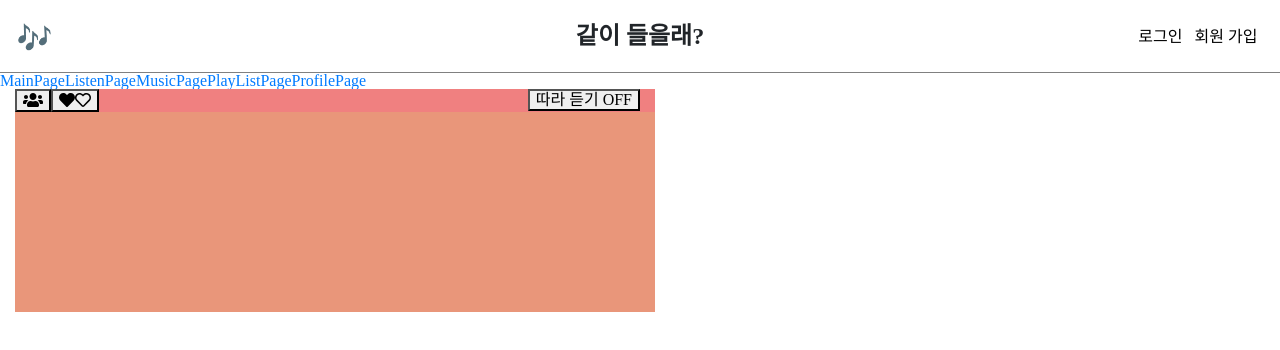
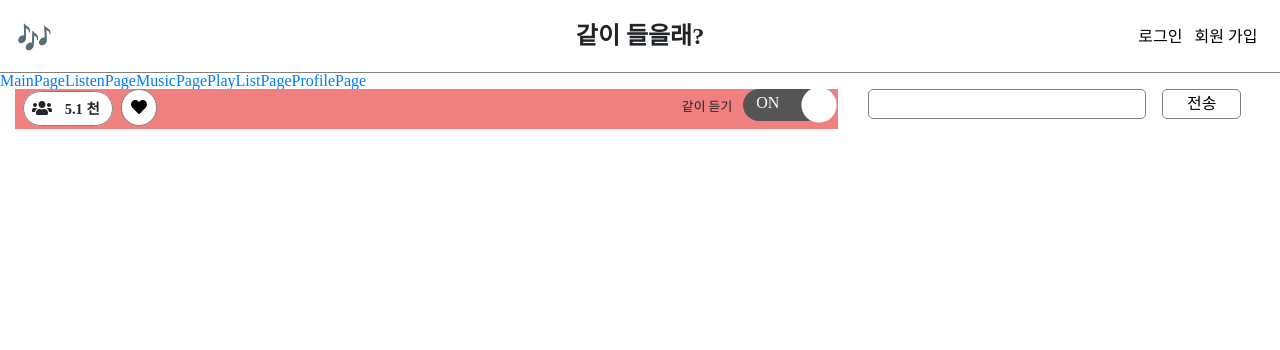
Before and after one commit to snaag/listen-with-me, a React (Create React App) app: page /listen in a window 1280 px wide. Shown: the top 350 px of the page. Built offline with nearby package versions, Linux system fonts and the light colour scheme.

Commit message:
:shirt: 실시간 청취자 수, 좋아요 버튼, 토글 CSS 함

```diff
--- a/src/components/pages/listen/ListenPage.jsx
+++ b/src/components/pages/listen/ListenPage.jsx
@@ -5,17 +5,18 @@ import Menu from './components/Menu';
 import VideoView from './components/VideoView';
 import ChatContainer from './containers/ChatContainer';
 import PlayList from './components/playlist/PlayList';
+import '../../../css/Listen.css';
 
 const ListenPage = ({ isAlong }) => {
   return (
     <div className="container-fluid">
       <div className="row">
-        <div className="col">
+        <div className="col-8">
           <Menu />
           <VideoView />
         </div>
-        <div className="col">
-          {/* {isAlong && <ChatContainer />} */}
+        <div className="col-4 interaction">
+          {isAlong && <ChatContainer />}
           {!isAlong && <PlayList />}
         </div>
       </div>
--- a/src/components/pages/listen/components/Along.jsx
+++ b/src/components/pages/listen/components/Along.jsx
@@ -7,9 +7,22 @@ const Along = ({ isAlong, updateIsAlong }) => {
 
   return (
     <>
-      <button onClick={updateIsAlongStatus}>
-        따라 듣기 {isAlong ? 'OFF' : 'ON'}
-      </button>
+      <div className="along">
+        <span className="along__title">같이 듣기</span>
+        <div className="along__inner">
+          <input
+            type="checkbox"
+            checked={isAlong}
+            onClick={updateIsAlongStatus}
+          />
+          <label htmlFor="" className="along__on">
+            ON
+          </label>
+          <label htmlFor="" className="along__off">
+            OFF
+          </label>
+        </div>
+      </div>
     </>
   );
 };
--- a/src/components/pages/listen/components/Audience.jsx
+++ b/src/components/pages/listen/components/Audience.jsx
@@ -1,13 +1,16 @@
 import React from 'react';
 import { FontAwesomeIcon } from '@fortawesome/react-fontawesome';
 
+import numToString from '../../../../lib/numToString';
+
 const Audience = () => {
   return (
-    <>
-      <button>
+    <div className="realtime-audience">
+      <span className="realtime-audience__icon">
         <FontAwesomeIcon icon={['fas', 'users']} />
-      </button>
-    </>
+        <span className="realtime-audience__amount">{numToString(5100)}</span>
+      </span>
+    </div>
   );
 };
 
--- a/src/components/pages/listen/components/Like.jsx
+++ b/src/components/pages/listen/components/Like.jsx
@@ -3,12 +3,12 @@ import { FontAwesomeIcon } from '@fortawesome/react-fontawesome';
 
 const Like = () => {
   return (
-    <>
-      <button>
+    <div className="like-playlist">
+      <button className="like-playlist__button">
         <FontAwesomeIcon icon={['fas', 'heart']} />
-        <FontAwesomeIcon icon={['far', 'heart']} />
+        {/* <FontAwesomeIcon icon={['far', 'heart']} /> */}
       </button>
-    </>
+    </div>
   );
 };
 
--- a/src/components/pages/listen/components/Menu.jsx
+++ b/src/components/pages/listen/components/Menu.jsx
@@ -3,6 +3,8 @@ import React from 'react';
 import Audience from './Audience';
 import Like from './Like';
 import AlongContainer from '../containers/AlongContainer';
+
+import '../../../../css/ListenMenu.css';
 
 const Menu = () => {
   return (
--- a/src/components/pages/listen/components/VideoView.jsx
+++ b/src/components/pages/listen/components/VideoView.jsx
@@ -11,12 +11,11 @@ const VideoView = () => {
   ];
   const [currentVideoUrl, setCurrentVideoUrl] = useState(videoList[videoIndex]);
   return (
-    <div style={{ backgroundColor: 'darksalmon', height: '200px' }}>
+    <div className="video-view">
       <ReactPlayer
-        style={{
-          width: '100%',
-          height: '100%',
-        }}
+        className="video-view__player"
+        width="100%"
+        height="100%"
         controls
         url={currentVideoUrl}
         onReady={() => console.log('onReady')}
--- a/src/components/pages/listen/components/chat/Chat.jsx
+++ b/src/components/pages/listen/components/chat/Chat.jsx
@@ -1,66 +1,59 @@
 import React, { useState, useEffect } from 'react';
 import io from 'socket.io-client';
 
-// const socket = io.connect('http://localhost:4000');
+// 유저의 아이디로, 어떤 유저가 말 한 것인지에 따라 말풍선 다르게 해주기
+const Chat = ({ name, profileURL }) => {
+  // const socket = io.connect('http://localhost:4000');
 
-// 유저의 아이디로, 어떤 유저가 말 한 것인지에 따라 말풍선 다르게 해주기
-// const Chat = ({ name, profileURL }) => {
-//   const [state, setState] = useState({ message: '', name });
-//   const [chats, setChats] = useState([]);
+  const [state, setState] = useState({ message: '', name });
+  const [chats, setChats] = useState([]);
 
-//   useEffect(() => {
-//     socket.emit('joinRoom', { room: 'jsroom', name });
-//     // eslint-disable-next-line
-//   }, []);
+  useEffect(() => {
+    // socket.emit('joinRoom', { room: 'jsroom', name });
+    // eslint-disable-next-line
+  }, []);
 
-//   useEffect(() => {
-//     socket.on('message', ({ name, message }) => {
-//       setChats([...chats, { name, message }]);
-//     });
-//   });
+  useEffect(() => {
+    // socket.on('message', ({ name, message }) => {
+    //   setChats([...chats, { name, message }]);
+    // });
+  });
 
-//   const onTextChange = e => {
-//     setState({ ...state, [e.target.name]: e.target.value });
-//   };
+  const onTextChange = e => {
+    setState({ ...state, [e.target.name]: e.target.value });
+  };
 
-//   const onMessageSubmit = e => {
-//     e.preventDefault();
-//     const { name, message } = state;
-//     socket.emit('message', { name, message });
-//     setState({ message: '', name });
-//   };
+  const onMessageSubmit = e => {
+    e.preventDefault();
+    const { name, message } = state;
+    // socket.emit('message', { name, message });
+    setState({ message: '', name });
+  };
 
-//   const renderChat = () =>
-//     chats.map(({ name, message }, index) => (
-//       <div key={index}>
-//         <h3>
-//           {name}: <span>{message}</span>
-//         </h3>
-//       </div>
-//     ));
+  const renderChat = () =>
+    chats.map(({ name, message }, index) => (
+      <div key={index}>
+        <h3>
+          {name}: <span>{message}</span>
+        </h3>
+      </div>
+    ));
 
-//   return (
-//     <div>
-//       <form onSubmit={onMessageSubmit}>
-//         <div>
-//           <input
-//             type="text"
-//             name="message"
-//             value={state.message}
-//             onChange={onTextChange}
-//           />
-//           <button>전송</button>
-//         </div>
-//       </form>
-//       <div className="render-chat">{renderChat()}</div>
-//     </div>
-//   );
-// };
-
-const Chat = () => {
   return (
-    <div>
-      <h1>Chat</h1>
+    <div className="chat">
+      <form onSubmit={onMessageSubmit}>
+        <div className="chat__inner">
+          <input
+            className="chat__input"
+            type="text"
+            name="message"
+            value={state.message}
+            onChange={onTextChange}
+          />
+          <button className="chat__send-button">전송</button>
+        </div>
+      </form>
+      <div className="render-chat">{renderChat()}</div>
     </div>
   );
 };
--- /dev/null
+++ b/src/css/Listen.css
@@ -0,0 +1,36 @@
+/* video view */
+.video-view {
+  height: 80vh;
+}
+
+/* Chat */
+.chat__input {
+  width: 70%;
+  height: 1.9rem;
+  padding: 0 0.5rem;
+  border-radius: 5px;
+  border: 0.1rem solid gray;
+}
+
+.chat__send-button {
+  width: 20%;
+  margin-left: 1rem;
+  height: 1.9rem;
+  background: none;
+  border-radius: 5px;
+  border: 0.1rem solid gray;
+}
+
+.chat__send-button:hover {
+  background: #dfdfdf;
+  transition: 0.3s;
+}
+
+.chat__send-button:active {
+  background: #a1a1a1;
+  color: white;
+}
+
+.chat__send-button:focus {
+  outline: 0;
+}
--- /dev/null
+++ b/src/css/ListenMenu.css
@@ -0,0 +1,99 @@
+/* audience */
+.realtime-audience {
+  padding: 0.5rem;
+}
+
+.realtime-audience__icon,
+.like-playlist__button {
+  padding: 0.5rem;
+  background: white;
+  border-radius: 20px;
+  border: 0.01rem solid gray;
+}
+
+.realtime-audience__amount {
+  display: inline-block;
+  text-align: center;
+  padding: 0.3rem;
+  font-size: 0.9rem;
+  font-weight: 800;
+  border-radius: 10px;
+  margin-left: 0.5rem;
+  cursor: default;
+}
+
+/* like */
+.like-playlist__button {
+  padding: 0.55rem;
+}
+
+.like-playlist__button:focus {
+  outline: 0;
+}
+
+/* along */
+.along {
+  position: relative;
+}
+.along__title {
+  position: relative;
+  bottom: 0.6rem;
+  right: 0.7rem;
+  font-size: 0.8rem;
+}
+.along__inner {
+  position: relative;
+  display: inline;
+}
+
+input[type='checkbox'] {
+  position: relative;
+  width: 5rem;
+  height: 2rem;
+  background: #bdc3c7;
+  -webkit-appearance: none;
+  border-radius: 20px;
+  outline: none;
+  transition: 0.4s;
+  cursor: pointer;
+}
+
+input[type='checkbox']::before {
+  z-index: 2;
+  position: absolute;
+  content: '';
+  left: 0;
+  width: 2rem;
+  height: 2rem;
+  background: #fff;
+  border-radius: 50%;
+  transform: scale(1.1);
+  transition: 0.4s;
+}
+
+input:checked[type='checkbox'] {
+  background: #555555;
+}
+
+input:checked[type='checkbox']::before {
+  left: 60px;
+}
+
+label {
+  position: absolute;
+  color: #fff;
+  font-weight: 600;
+  font-size: 1rem;
+  pointer-events: none;
+}
+
+.along__on {
+  bottom: 0.8rem;
+  left: 0.8rem;
+}
+
+.along__off {
+  bottom: 0.8rem;
+  right: 0.8rem;
+  color: #555555;
+}
--- a/src/css/Picture.css
+++ b/src/css/Picture.css
@@ -10,7 +10,7 @@
 .picture__content {
   display: inline;
   margin: 0 auto;
-  margin-left: -50%;
+  /* margin-left: -50%; */
   height: 100%;
   width: auto;
 }
--- a/src/modules/user.js
+++ b/src/modules/user.js
@@ -2,7 +2,9 @@ import { createAction, handleActions } from 'redux-actions';
 import Cookies from 'js-cookie';
 const axios = require('axios');
 
-const BASE_URL = 'http://localhost:4000';
+// const BASE_URL = 'http://localhost:4000';
+const BASE_URL =
+  'http://ec2-15-164-52-99.ap-northeast-2.compute.amazonaws.com:4000';
 
 const initialState = {
   status: {
@@ -152,7 +154,8 @@ const signIn = signInData => {
           signInSuccess({
             email,
             nickname,
-            profileURL,
+            profileURL:
+              'https://lwm-test.s3.ap-northeast-2.amazonaws.com/%EC%8A%A4%ED%81%AC%EB%A6%B0%EC%83%B7%2C+2020-09-07+13-20-34.png',
             description: profileDescription,
           })
         );
```
